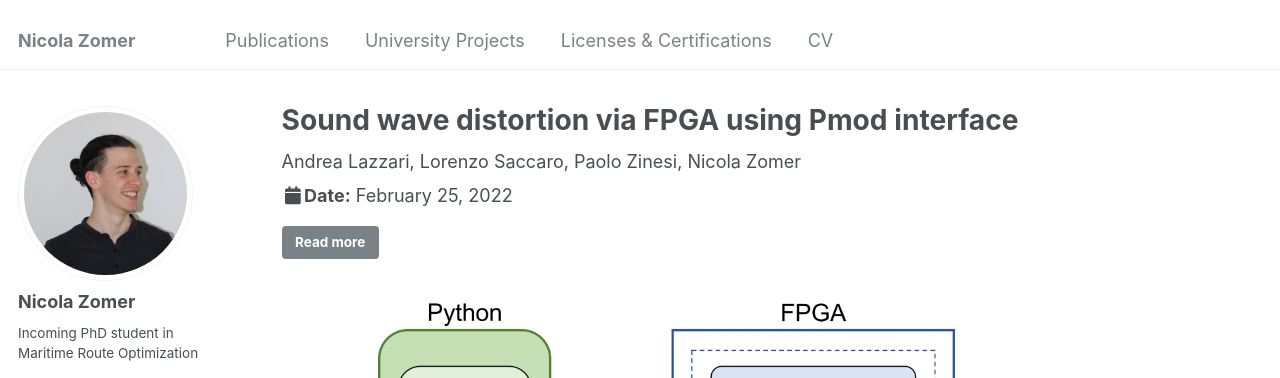
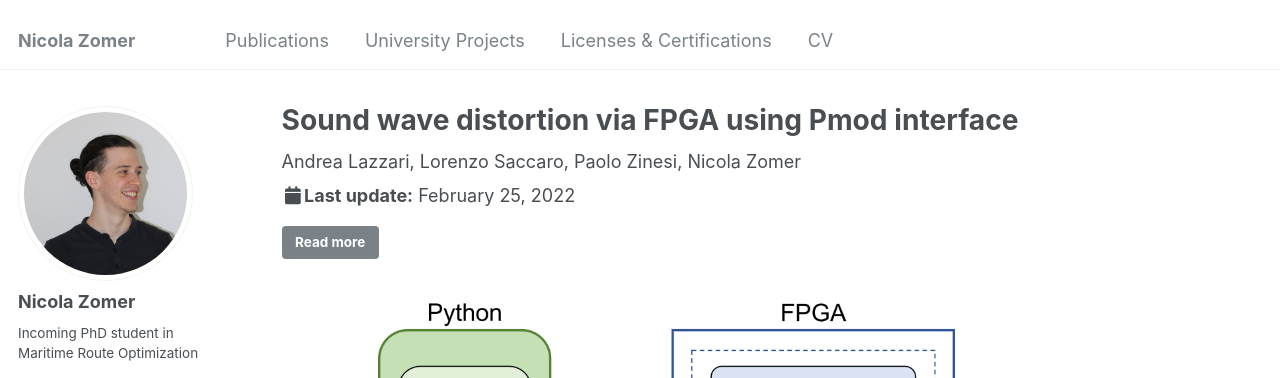
Before and after one commit to NicolaZomer/nicolazomer.github.io, a Jekyll site: the page built from _projects/2022-02-25-sound-wave-FPGA.md, in a window 1280 px wide and 900 px high. Shown: the top 378 px of the window. Built offline with Jekyll 4.4.1, drawn with Linux system fonts in a browser that asks for light colours; some web fonts are replaced.

Commit message:
updated single.html

```diff
--- a/_layouts/single.html
+++ b/_layouts/single.html
@@ -62,7 +62,7 @@
           <!-- <div style="margin-bottom: 0.9em; margin-top: 0em"> {{ page.authors }}<br/>Published in <i>{{ page.venue }}</i>, {{ page.date | default: "1900-01-01" | date: "%Y" }}</div> -->
           <div style="margin-top: 0em; margin-bottom: 0.4em"> {{ page.authors }}</div>
           <!-- <div class="page__meta" style="margin-bottom: 0.9em"><i class="fa fa-clock-o" aria-hidden="true"></i> {{ page.date | date: '%B %d, %Y' }}</div> -->
-          <div class="page__date" style="margin-bottom: 0.9em"><strong><i class="fa fa-fw fa-calendar" aria-hidden="true"></i>Date:</strong> <time datetime="{{ page.date | date_to_xmlschema }}">{{ page.date | date: "%B %d, %Y" }}</time></div>
+          <div class="page__date" style="margin-bottom: 0.9em"><strong><i class="fa fa-fw fa-calendar" aria-hidden="true"></i>Last update:</strong> <time datetime="{{ page.date | date_to_xmlschema }}">{{ page.date | date: "%B %d, %Y" }}</time></div>
           {% if page.repourl %}
               <a href="{{ page.repourl }}" target="_blank" class="btn btn-primary">Read more</a>
           {% endif %}
```
